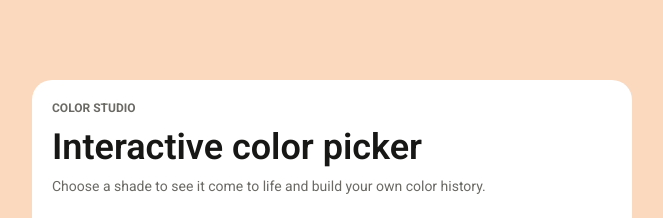
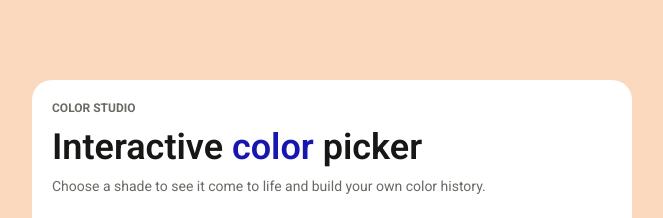
Before and after one commit to yasinMHB1/JavaScript, a plain HTML site: page Exercise_36/index.html in a window 1280 px wide. Shown: the top 218 px of the page, without its empty margins (308-971 px from the left). Drawn offline with Linux system fonts and the light colour scheme.

Commit message:
i add span for the h1 so the color has a differat color

```diff
--- a/Exercise_36/index.html
+++ b/Exercise_36/index.html
@@ -13,7 +13,7 @@
 
         <header>
             <p id="logo">Color studio</p>
-            <h1>Interactive color picker</h1>
+            <h1>Interactive <span>color</span> picker</h1>
             <p>Choose a shade to see it come to life and build your own color history.</p>
         </header>
 
--- a/Exercise_36/style.css
+++ b/Exercise_36/style.css
@@ -34,6 +34,10 @@ h1{
     color: #171716;
     font-weight: 600;
     font-size: 36px;
+}
+
+h1 span{
+    color: #1717b0;
 }
 
 header p{
```
